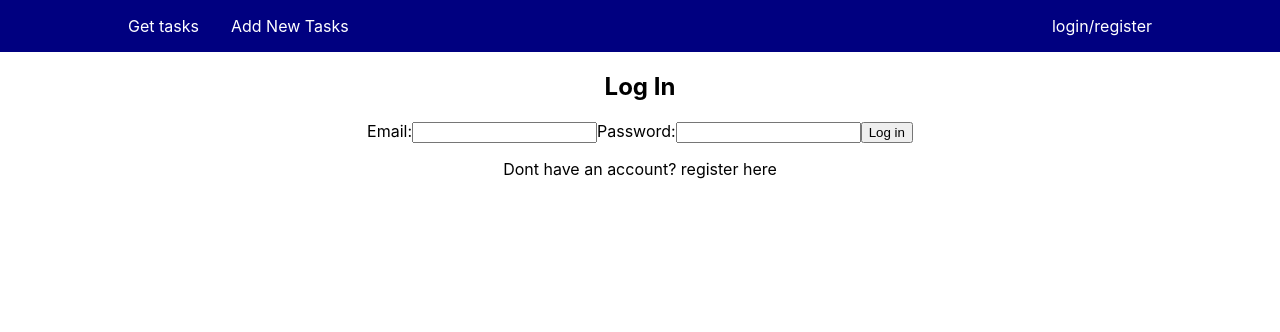
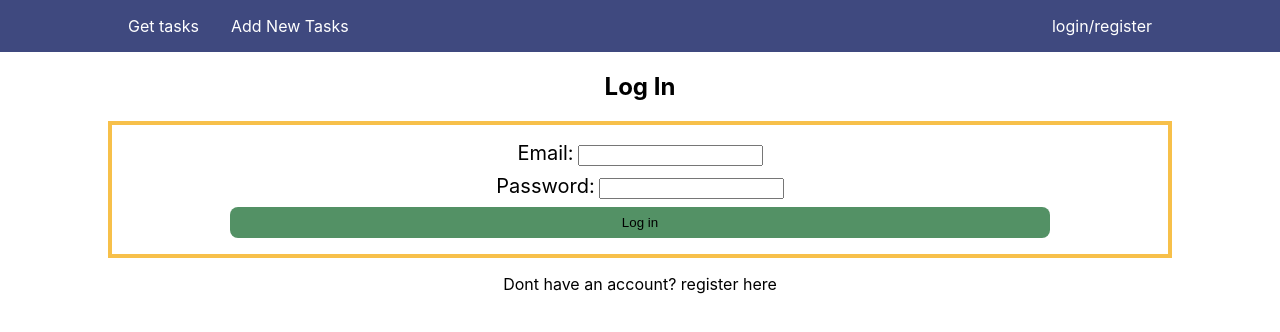
Before and after one commit to nrstemo26/full-stack-task-tracker, a React (Create React App) app in the folder client/: page / in a window 1280 px wide. Both pictures are taken after a click on the item "login/register". Shown: the top 332 px of the page. Built offline with nearby package versions, Linux system fonts and the light colour scheme.

Commit message:
form component and global vars

```diff
--- a/client/src/App.css
+++ b/client/src/App.css
@@ -1,3 +1,9 @@
+html{
+  --green: #539165;
+  --navy: #3F497F;
+  --gold: #F7c04A;
+  --cream: #f8f5e4;
+}
 .App {
   text-align: center;
 }
@@ -40,7 +46,7 @@
 
 .header-container{
   display: flex;
-  background: navy;
+  background: var(--navy);
 }
 
 .row{
@@ -61,3 +67,43 @@
   text-decoration: none;
   color: white;
 }
+
+.task-card{
+  border-radius: .5rem;
+  padding: .5em;
+  background-color: var(--green);
+  width: 80%;
+
+  margin: 1rem auto;
+  /* margin: 1rem; */
+
+
+}
+
+.form{
+  border: 4px solid var(--gold);
+  display: flex;
+  flex-direction: column;
+  align-items: center;
+  width: 80%;
+  margin: .5rem auto;
+  padding: 1rem;
+  gap: .5rem;
+
+}
+
+.form__input{
+  font-size: 1.25em;
+
+}
+.form__input > input{
+  margin-left: .25rem;
+
+}
+.form__btn{
+  border-radius: .5rem;
+  border: none;
+  background-color: var(--green) ;
+  padding: .5rem .75rem;
+  width: 80%;
+}
```
